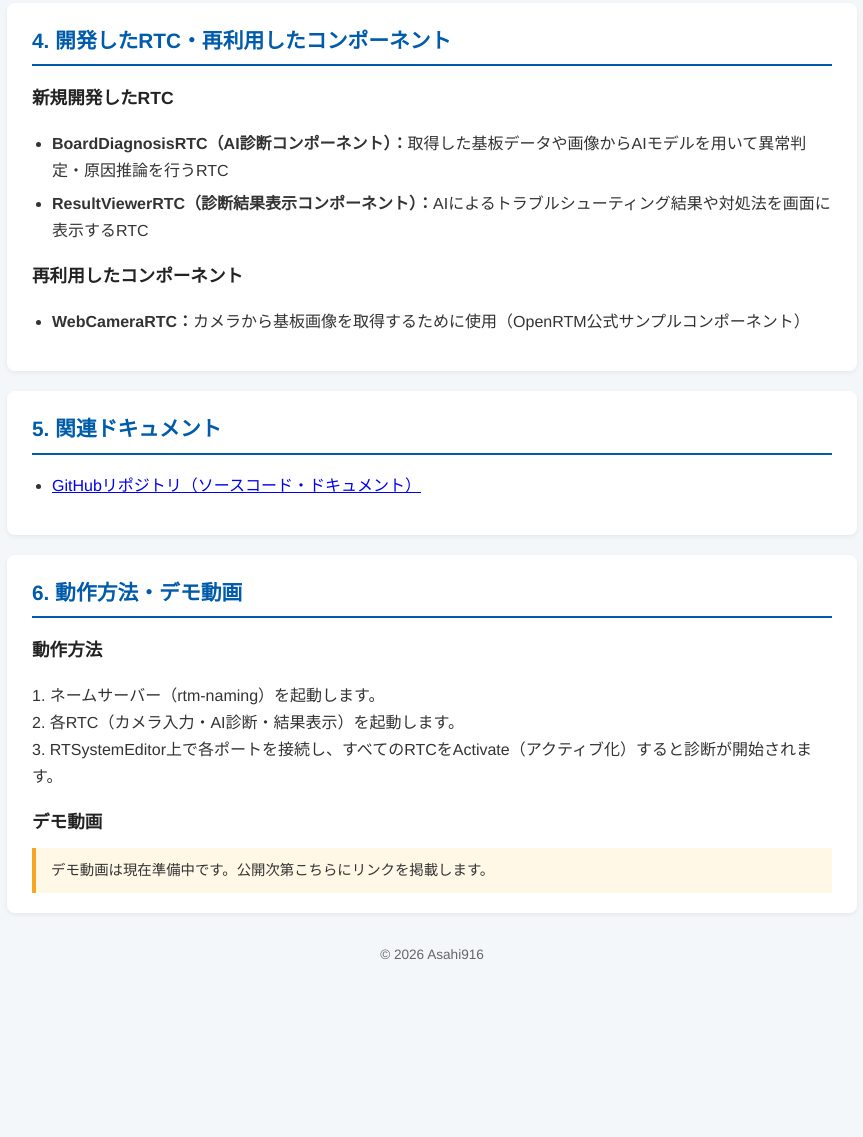
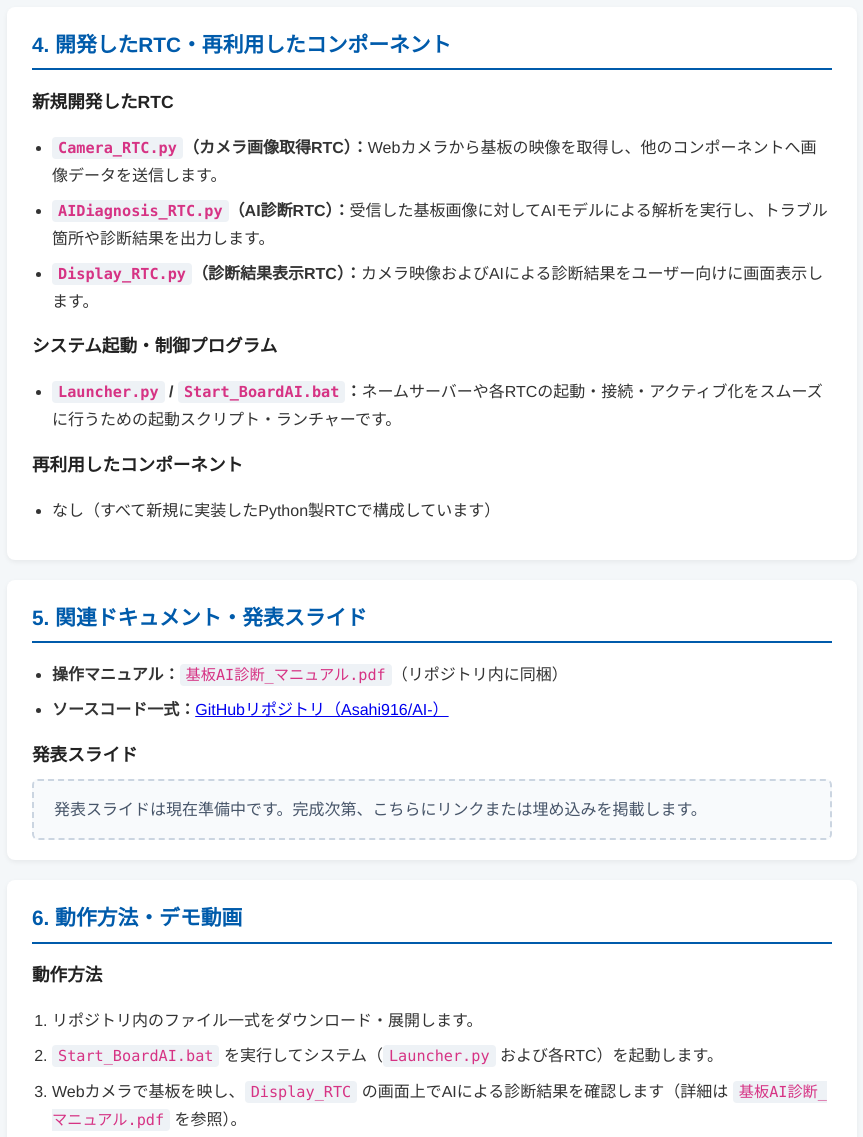
Before and after one commit to Asahi916/AI-, a plain HTML site: page index.html in a window 1280 px wide. Shown: the part 799-1936 px from the top of the page, without its empty margins (208-1071 px from the left). Before the commit the page ends 1798 px from the top, so only its background shows below. Drawn offline with Linux system fonts and the light colour scheme.

Commit message:
Update index.html

```diff
--- a/index.html
+++ b/index.html
@@ -50,31 +50,27 @@
       margin-bottom: 8px;
       color: #222;
     }
-    ul {
+    ul, ol {
       padding-left: 20px;
     }
     li {
-      margin-bottom: 6px;
+      margin-bottom: 8px;
     }
-    .note {
-      background-color: #fff8e6;
-      border-left: 4px solid #f5a623;
-      padding: 10px 15px;
-      font-size: 0.9em;
-      margin-top: 10px;
+    code {
+      background-color: #eef2f6;
+      padding: 2px 6px;
+      border-radius: 4px;
+      font-family: Consolas, Monaco, monospace;
+      font-size: 0.95em;
+      color: #d63384;
     }
-    .btn-link {
-      display: inline-block;
-      background-color: #005bab;
-      color: #fff;
-      padding: 10px 18px;
-      text-decoration: none;
-      border-radius: 5px;
-      font-weight: bold;
-      margin-top: 5px;
-    }
-    .btn-link:hover {
-      background-color: #004482;
+    .placeholder-box {
+      background-color: #f8fafc;
+      border: 2px dashed #cbd5e1;
+      border-radius: 6px;
+      padding: 15px 20px;
+      color: #475569;
+      margin-top: 8px;
     }
     footer {
       text-align: center;
@@ -93,22 +89,22 @@
 
   <section>
     <h2>1. 作品概要</h2>
-    <p>電子基板の異常箇所や不具合の原因をAIによって解析・特定し、トラブルシューティングを支援するRTミドルウェアシステムです。カメラ画像や測定データをもとにAIが診断を行い、初心者でも迅速に基板の不具合箇所を発見できるようにします。</p>
+    <p>カメラで撮影した電子基板の画像をもとに、AIが異常箇所や不具合の診断を行い、結果をわかりやすく画面に表示するRTミドルウェアシステムです。各機能を独立したRTコンポーネント（RTC）として実装し、バッチファイルおよび専用ランチャーから簡単に一括起動・操作できるように設計しています。</p>
   </section>
 
   <section>
     <h2>2. 使用したRTミドルウェアのバージョン</h2>
     <ul>
-      <li>OpenRTM-aist 2.0.1（Python / C++）</li>
+      <li>OpenRTM-aist 2.0.x（Python版）</li>
     </ul>
   </section>
 
   <section>
     <h2>3. 開発環境・開発言語・使用デバイス</h2>
     <ul>
-      <li><strong>OS・開発環境：</strong>Windows 11 / Ubuntu 22.04、OpenRTP</li>
-      <li><strong>開発言語：</strong>Python</li>
-      <li><strong>使用デバイス：</strong>PC、Webカメラ（USBカメラ）、対象電子基板</li>
+      <li><strong>OS・開発環境：</strong>Windows 10 / 11、OpenRTP</li>
+      <li><strong>開発言語：</strong>Python（バッチ起動スクリプト：Windows Batch）</li>
+      <li><strong>使用デバイス：</strong>PC、Webカメラ（USBカメラ）、診断対象の電子基板</li>
     </ul>
   </section>
 
@@ -116,30 +112,44 @@
     <h2>4. 開発したRTC・再利用したコンポーネント</h2>
     <h3>新規開発したRTC</h3>
     <ul>
-      <li><strong>BoardDiagnosisRTC（AI診断コンポーネント）：</strong>取得した基板データや画像からAIモデルを用いて異常判定・原因推論を行うRTC</li>
-      <li><strong>ResultViewerRTC（診断結果表示コンポーネント）：</strong>AIによるトラブルシューティング結果や対処法を画面に表示するRTC</li>
+      <li><strong><code>Camera_RTC.py</code>（カメラ画像取得RTC）：</strong>Webカメラから基板の映像を取得し、他のコンポーネントへ画像データを送信します。</li>
+      <li><strong><code>AIDiagnosis_RTC.py</code>（AI診断RTC）：</strong>受信した基板画像に対してAIモデルによる解析を実行し、トラブル箇所や診断結果を出力します。</li>
+      <li><strong><code>Display_RTC.py</code>（診断結果表示RTC）：</strong>カメラ映像およびAIによる診断結果をユーザー向けに画面表示します。</li>
+    </ul>
+    <h3>システム起動・制御プログラム</h3>
+    <ul>
+      <li><strong><code>Launcher.py</code> / <code>Start_BoardAI.bat</code>：</strong>ネームサーバーや各RTCの起動・接続・アクティブ化をスムーズに行うための起動スクリプト・ランチャーです。</li>
     </ul>
     <h3>再利用したコンポーネント</h3>
     <ul>
-      <li><strong>WebCameraRTC：</strong>カメラから基板画像を取得するために使用（OpenRTM公式サンプルコンポーネント）</li>
+      <li>なし（すべて新規に実装したPython製RTCで構成しています）</li>
     </ul>
   </section>
 
   <section>
-    <h2>5. 関連ドキュメント</h2>
+    <h2>5. 関連ドキュメント・発表スライド</h2>
     <ul>
-      <li><a href="https://github.com" target="_blank">GitHubリポジトリ（ソースコード・ドキュメント）</a></li>
+      <li><strong>操作マニュアル：</strong><code>基板AI診断_マニュアル.pdf</code>（リポジトリ内に同梱）</li>
+      <li><strong>ソースコード一式：</strong><a href="https://github.com" target="_blank">GitHubリポジトリ（Asahi916/AI-）</a></li>
     </ul>
+    <h3>発表スライド</h3>
+    <div class="placeholder-box">
+      発表スライドは現在準備中です。完成次第、こちらにリンクまたは埋め込みを掲載します。
+    </div>
   </section>
 
   <section>
     <h2>6. 動作方法・デモ動画</h2>
     <h3>動作方法</h3>
-    <p>1. ネームサーバー（rtm-naming）を起動します。<br>
-       2. 各RTC（カメラ入力・AI診断・結果表示）を起動します。<br>
-       3. RTSystemEditor上で各ポートを接続し、すべてのRTCをActivate（アクティブ化）すると診断が開始されます。</p>
+    <ol>
+      <li>リポジトリ内のファイル一式をダウンロード・展開します。</li>
+      <li><code>Start_BoardAI.bat</code> を実行してシステム（<code>Launcher.py</code> および各RTC）を起動します。</li>
+      <li>Webカメラで基板を映し、<code>Display_RTC</code> の画面上でAIによる診断結果を確認します（詳細は <code>基板AI診断_マニュアル.pdf</code> を参照）。</li>
+    </ol>
     <h3>デモ動画</h3>
-    <div class="note">デモ動画は現在準備中です。公開次第こちらにリンクを掲載します。</div>
+    <div class="placeholder-box">
+      デモ動画は現在準備中です。公開次第、こちらに動画リンクを掲載します。
+    </div>
   </section>
 
   <footer>
```
